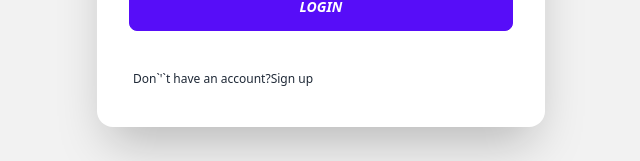
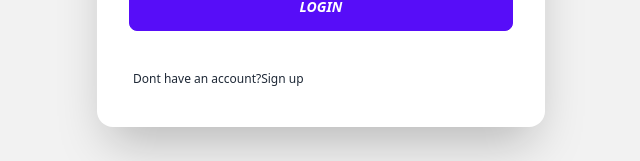
Before and after one commit to juanf1990/P6-Web-Dev-Econnect-Frontend, a Next.js app: page / in a window 1280 px wide. Shown: the part 574-735 px from the top of the page, without its empty margins (319-959 px from the left). Built offline with nearby package versions, Linux system fonts and the light colour scheme.

Commit message:
minor spelling issue fixed

```diff
--- a/components/Login/index.tsx
+++ b/components/Login/index.tsx
@@ -101,7 +101,7 @@ const Login = () => {
             <div className="form-control mt-6">
               <label className="label">
                 <span className="label-text-alt">
-                  Don`&apos;`t have an account?
+                  Dont have an account?
                   <Link href="/signup" className="link link-hover">
                     Sign up
                   </Link>
```
